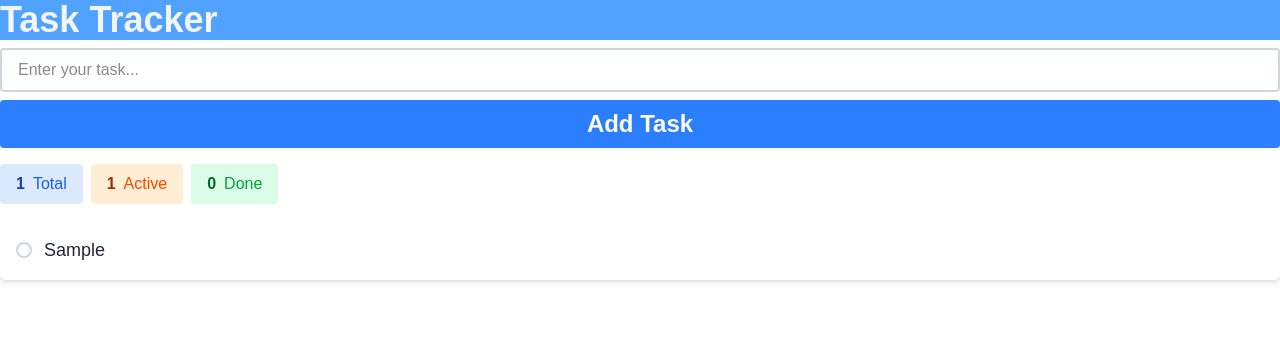
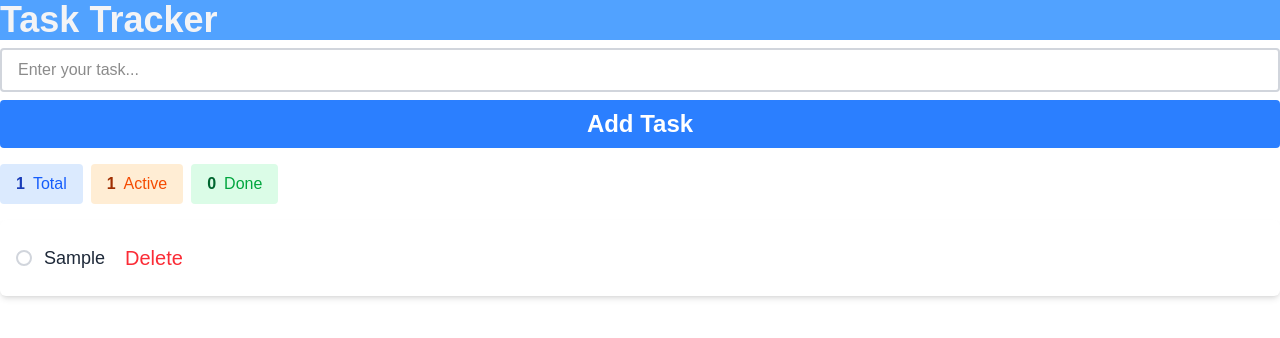
Before and after one commit to maeeshamaliha22/task-tracker, a Next.js app: page / in a window 1280 px wide. Both pictures are taken after typing "Sample" into the empty fields and a click on the button "Add Task". Shown: the top 338 px of the page. Built offline with nearby package versions, Linux system fonts and the light colour scheme.

Commit message:
Delete task

```diff
--- a/app/page.tsx
+++ b/app/page.tsx
@@ -32,6 +32,10 @@ export default function TaskTracker() {
         task.id === id ? { ...task, completed: !task.completed } : task
       )
     );
+  };
+
+  const deleteTask = (id: number) => {
+    setTasks(tasks.filter((task) => task.id !== id));
   };
 
   return (
@@ -121,6 +125,14 @@ export default function TaskTracker() {
                 >
                   {task.title}
                 </p>
+
+                {/* Delete button */}
+                <button
+                  onClick={() => deleteTask(task.id)}
+                  className="text-red-500 hover:text-red-700 text-xl py-2 px-2 rounded hover:bg-red-50"
+                >
+                  Delete
+                </button>
               </li>
             ))}
           </ul>
```
